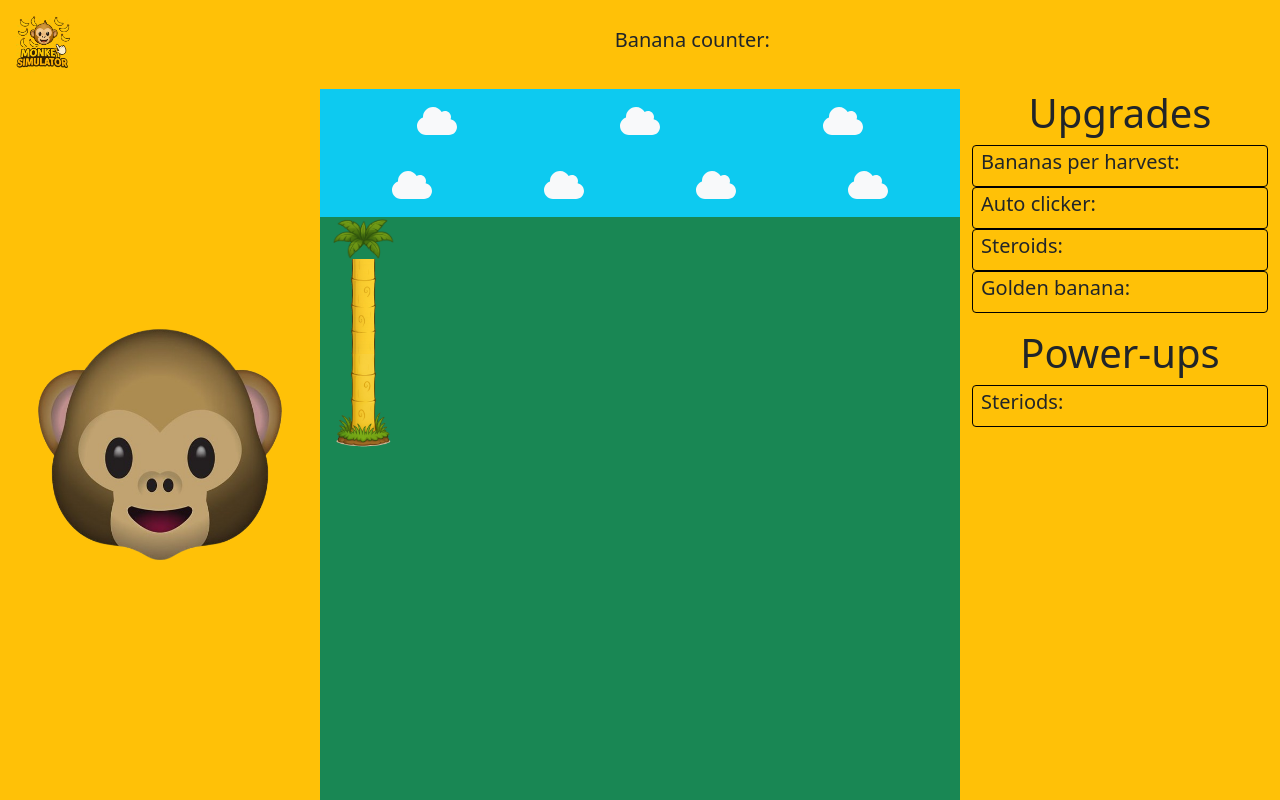
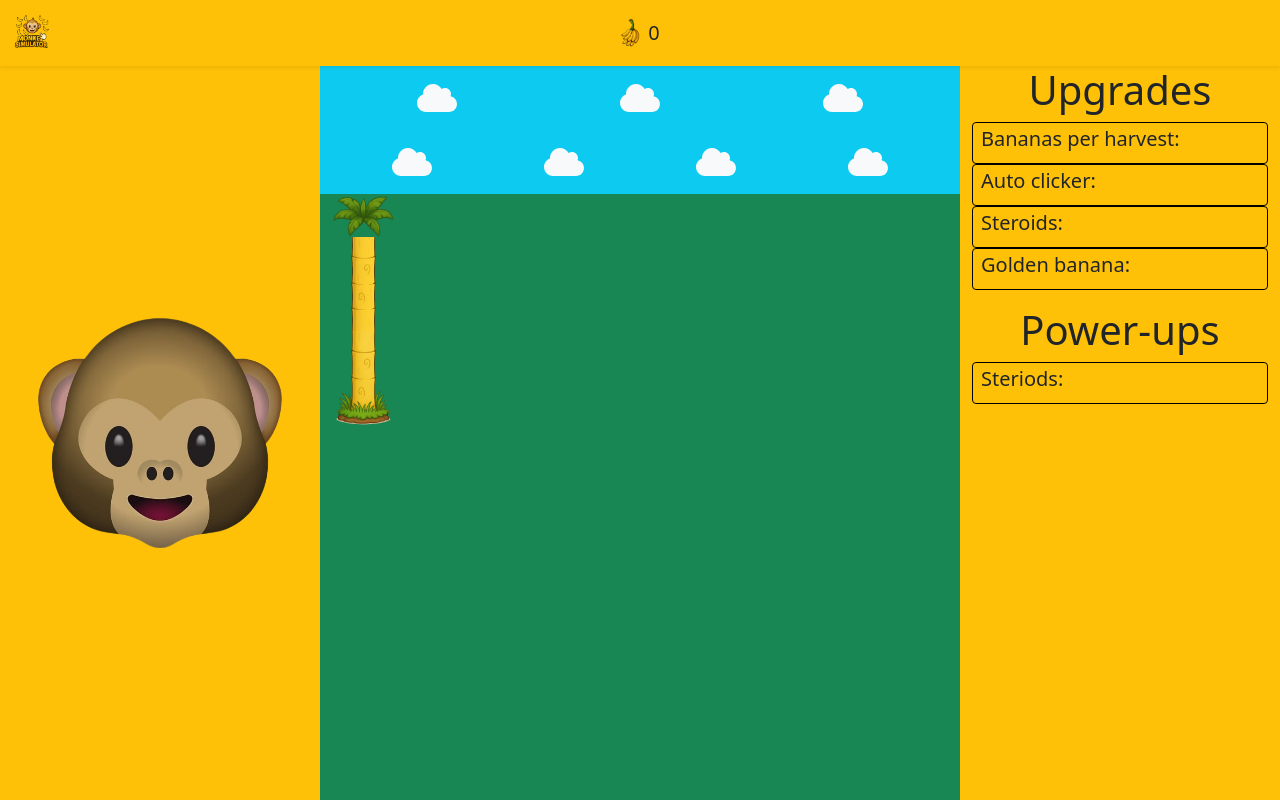
Before and after one commit to Wesselkoole/monkey-simulator, a React (Vite) app: page / in a window 1280 px wide. Built offline with nearby package versions, Linux system fonts and the light colour scheme.

Commit message:
clicker functie gekoppeld en nav verbeterd

```diff
--- a/src/views/Clicker.jsx
+++ b/src/views/Clicker.jsx
@@ -1,11 +1,25 @@
 import React from 'react';
 import 'bootstrap/dist/css/bootstrap.min.css';
 import 'bootstrap/dist/js/bootstrap.bundle.min.js';
+import { useUserContext } from '../hooks/UserContext'
+import { monkeyClicked } from '../actions/MonkeyActions';
 
 const Clicker = () => {
+    const userContext = useUserContext();
+
+    const handleClick = () => {
+        monkeyClicked(userContext);
+    };
+
     return (
         <div className="d-flex justify-content-center align-items-center h-100">
-            <img className="img-fluid" src="src/images/monkey.png" alt="Monkey" />
+            <img
+                className="img-fluid"
+                src="src/images/monkey.png"
+                alt="Monkey"
+                style={{ cursor: 'pointer' }}
+                onClick={handleClick}
+            />
         </div>
     );
 };
--- a/src/views/Nav.jsx
+++ b/src/views/Nav.jsx
@@ -1,18 +1,39 @@
 import React from 'react';
 import 'bootstrap/dist/css/bootstrap.min.css';
 import 'bootstrap/dist/js/bootstrap.bundle.min.js';
+import { useUserContext } from '../hooks/UserContext';
 
 const Nav = () => {
+    const userContext = useUserContext();
+
     return (
+        <nav className="navbar bg-warning shadow-sm py-2">
+            <div className="container-fluid d-flex justify-content-between align-items-center">
+                {/* Logo */}
+                <a className="navbar-brand d-flex align-items-center" href="#">
+                    <img
+                        src="src/images/logo.png"
+                        alt="Logo"
+                        className="img-fluid"
+                        style={{ height: '40px', width: 'auto' }}
+                    />
+                </a>
+            </div>
 
-        <nav className="navbar bg-warning">
-            <div className="container-fluid">
-                    <a className="navbar-brand text-start"   style={{ height: "5%", width: "5%" }} href="#"><img className="img-fluid" alt="logo" src="src/images/logo.png"/> </a>
-                <div className="col-md-11">
-                    <h5 className="text-center">Banana counter:</h5>
-                </div>
+            {/* Banana Counter */}
+            <div
+                className="position-absolute top-50 start-50 translate-middle d-flex align-items-center gap-2"
+                style={{ pointerEvents: 'none' }}
+            >
+                <img
+                    src="src/images/bananen.png"
+                    alt="Bananen"
+                    style={{ height: '30px', width: 'auto' }}
+                />
+                <h5 className="mb-0">{userContext.gameData.bananas}</h5>
             </div>
-        </nav>    );
+        </nav>
+    );
 };
 
 export default Nav;
```
